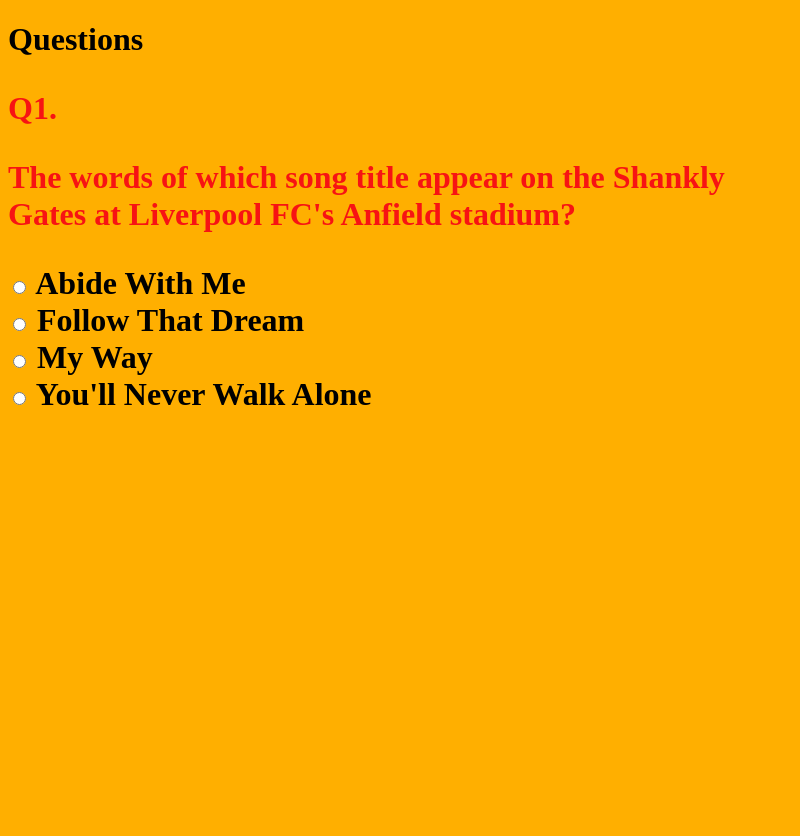
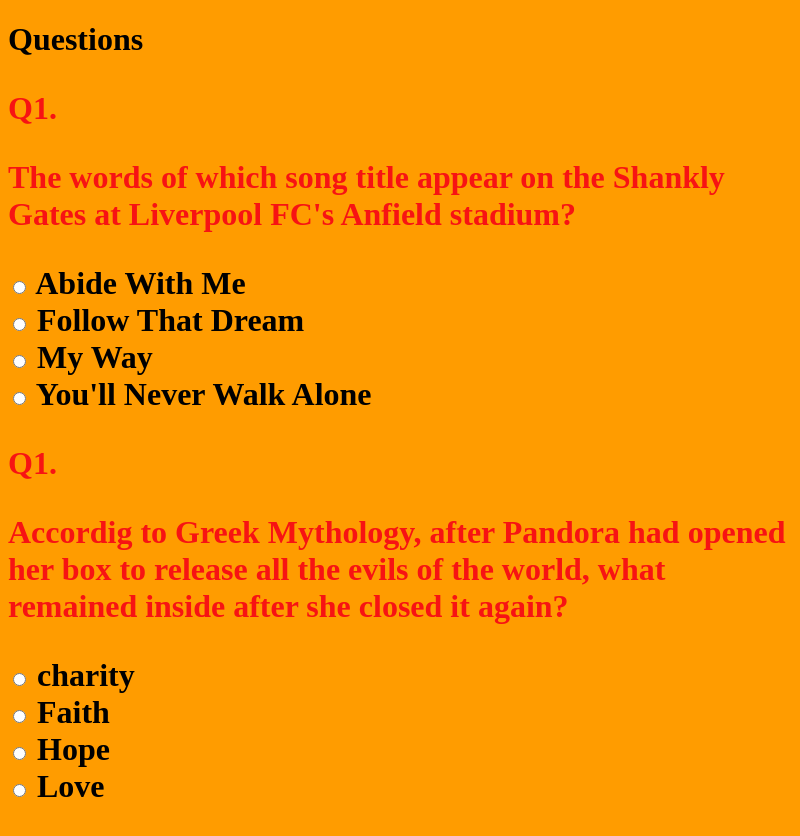
Before and after one commit to DemiKnight/Hackathon2017-1, an Electron app: page src/questions.html in a window 800 px wide. Before the commit the page ends 800 px from the top, so only its background shows below. Drawn offline with Linux system fonts and the light colour scheme.

Commit message:
changed colour and added another question with the font and background colours we agreed on.

```diff
--- a/src/questions.html
+++ b/src/questions.html
@@ -8,9 +8,16 @@
   <body>
   <p><font color=#F71313> Q1. </font><p>
     <p><font color=#F71313> The words of which song title appear on the Shankly Gates at Liverpool FC's Anfield stadium? </font><p>
-      <input type="radio" name="gender" value="Abide With Me"> Abide With Me <br>
-      <input type="radio" name="gender" value="Follow That Dream"> Follow That Dream<br>
-      <input type="radio" name="gender" value="My Way"> My Way<br>
-      <input type="radio" name="gender" value="You'll Never Walk Alone"> You'll Never Walk Alone<br>
+      <input type="radio" name="liverpool" value="Abide With Me"> Abide With Me <br>
+      <input type="radio" name="liverpool" value="Follow That Dream"> Follow That Dream<br>
+      <input type="radio" name="liverpool" value="My Way"> My Way<br>
+      <input type="radio" name="liverpool" value="You'll Never Walk Alone"> You'll Never Walk Alone<br>
+
+      <p><font color=#F71313> Q1. </font><p>
+<p><font color=#F71313>Accordig to Greek Mythology, after Pandora had opened her box to release all the evils of the world, what remained inside after she closed it again?</font><p>
+  <input type="radio" name="pandora" value="charity"> charity <br>
+  <input type="radio" name="pandora" value="Faith"> Faith <br>
+  <input type="radio" name="pandora" value="Hope"> Hope <br>
+    <input type="radio" name="pandora" value="Love"> Love <br>
 </body>
     </html>
--- a/src/style.css
+++ b/src/style.css
@@ -1,3 +1,3 @@
 body{
-  background-color:#FFaF00;
+  background-color: #FF9C00;
 }
```
